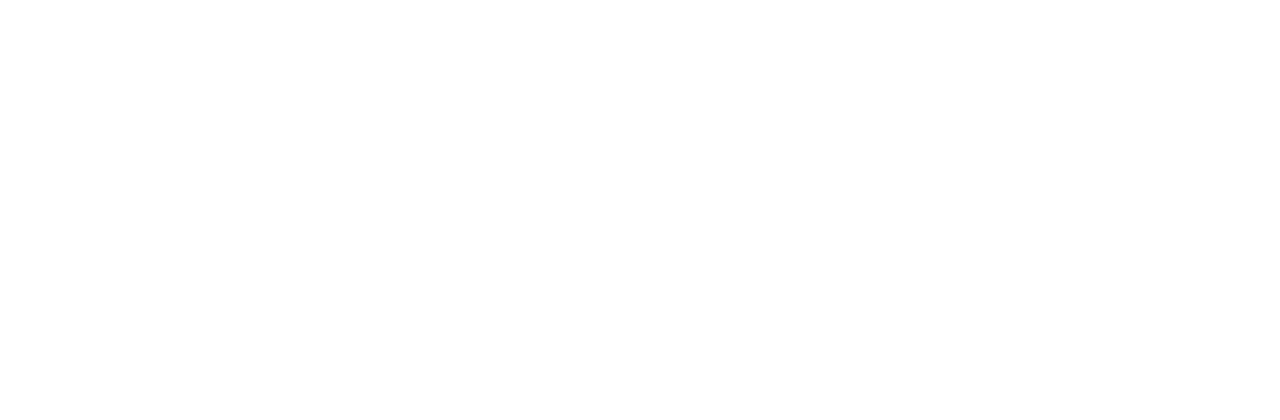
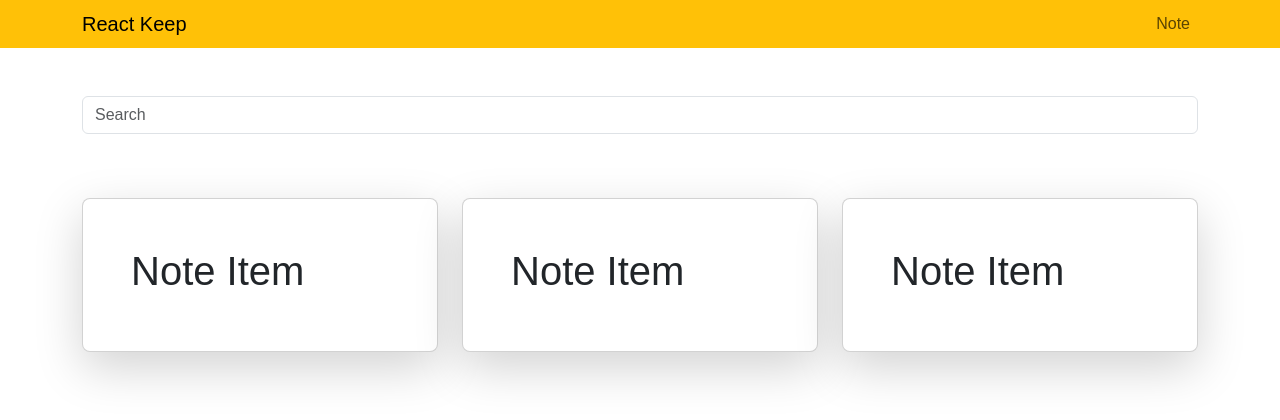
Before and after one commit to audie38/mern-project, a React (Vite) app in the folder react-keep/client/: page / in a window 1280 px wide. Shown: the top 420 px of the page. Built offline with nearby package versions, Linux system fonts and the light colour scheme.

Commit message:
Add UI Template

```diff
--- a/react-keep/client/src/App.jsx
+++ b/react-keep/client/src/App.jsx
@@ -1,3 +1,34 @@
+import { createBrowserRouter, RouterProvider } from "react-router-dom";
+
+import Root from "./components/layout/Root";
+import Error from "./pages/Error";
+
+import Note from "./pages/note/Note";
+import NoteAddEdit from "./pages/note/NoteAddEdit";
+
+const router = createBrowserRouter([
+  {
+    path: "/",
+    element: <Root />,
+    errorElement: <Error />,
+    children: [
+      {
+        path: "/",
+        index: true,
+        element: <Note />,
+      },
+      {
+        path: "/note",
+        element: <NoteAddEdit />,
+      },
+      {
+        path: "/note/:id",
+        element: <NoteAddEdit />,
+      },
+    ],
+  },
+]);
+
 export default function App() {
-  return <></>;
+  return <RouterProvider router={router} />;
 }
--- /dev/null
+++ b/react-keep/client/src/components/layout/NavBar.jsx
@@ -0,0 +1,23 @@
+import { NavLink } from "react-router-dom";
+
+export default function NavBar() {
+  return (
+    <nav className="navbar navbar-expand-lg navbar-warning bg-warning">
+      <div className="container">
+        <NavLink to="/" className="navbar-brand">
+          React Keep
+        </NavLink>
+        <button className="navbar-toggler" type="button" data-bs-toggle="collapse" data-bs-target="#navbarNavAltMarkup" aria-controls="navbarNavAltMarkup" aria-expanded="false" aria-label="Toggle navigation">
+          <span className="navbar-toggler-icon"></span>
+        </button>
+        <div className="collapse navbar-collapse" id="navbarNavAltMarkup">
+          <div className="navbar-nav ms-auto">
+            <NavLink to="/note" className={({ isActive }) => (isActive ? "nav-link active" : "nav-link")}>
+              Note
+            </NavLink>
+          </div>
+        </div>
+      </div>
+    </nav>
+  );
+}
--- /dev/null
+++ b/react-keep/client/src/components/layout/Root.jsx
@@ -0,0 +1,15 @@
+import { Fragment } from "react";
+import { Outlet } from "react-router-dom";
+
+import NavBar from "./NavBar";
+
+export default function Root() {
+  return (
+    <Fragment>
+      <NavBar />
+      <div className="container my-5">
+        <Outlet />
+      </div>
+    </Fragment>
+  );
+}
--- /dev/null
+++ b/react-keep/client/src/components/note/NoteFilter.jsx
@@ -0,0 +1,24 @@
+import { useState } from "react";
+
+const NoteFilter = () => {
+  const [searchQuery, setSearchQuery] = useState("");
+  const setSearchQueryHandler = (event) => {
+    setSearchQuery(event.target.value);
+    console.log("Search Queries: ", event.target.value);
+  };
+
+  const onSearchHandler = (event) => {
+    event.preventDefault();
+    console.log("Search Queries: ", searchQuery);
+  };
+
+  return (
+    <div className="d-flex justify-content-center align-items-center">
+      <form onSubmit={onSearchHandler} className="w-100 mx-auto" role="search">
+        <input className="form-control me-2" value={searchQuery} onChange={setSearchQueryHandler} type="search" placeholder="Search" aria-label="Search" />
+      </form>
+    </div>
+  );
+};
+
+export default NoteFilter;
--- /dev/null
+++ b/react-keep/client/src/components/note/NoteForm.jsx
@@ -0,0 +1,16 @@
+import Card from "../ui/Card";
+import PropTypes from "prop-types";
+
+const NoteForm = (props) => {
+  let content = <p>Add Note Page</p>;
+  if (props.isEdit) {
+    content = <p>Edit Note Page</p>;
+  }
+  return <Card className="d-flex justify-content-center align-items-center">{content}</Card>;
+};
+
+NoteForm.propTypes = {
+  isEdit: PropTypes.bool,
+};
+
+export default NoteForm;
--- /dev/null
+++ b/react-keep/client/src/components/note/NoteItem.jsx
@@ -0,0 +1,14 @@
+import Card from "../ui/Card";
+import { Link } from "react-router-dom";
+
+const NoteItem = () => {
+  return (
+    <Link to={`/note/1`} className="col-lg-4 col-md-3 col-sm-6">
+      <Card>
+        <h1>Note Item</h1>
+      </Card>
+    </Link>
+  );
+};
+
+export default NoteItem;
--- /dev/null
+++ b/react-keep/client/src/components/note/NoteList.jsx
@@ -0,0 +1,13 @@
+import NoteItem from "./NoteItem";
+
+const NoteList = () => {
+  return (
+    <div className="row d-flex justify-content-center align-items-center my-5">
+      <NoteItem />
+      <NoteItem />
+      <NoteItem />
+    </div>
+  );
+};
+
+export default NoteList;
--- /dev/null
+++ b/react-keep/client/src/components/ui/Card.jsx
@@ -0,0 +1,13 @@
+import PropTypes from "prop-types";
+
+const Card = (props) => {
+  const classes = `card shadow-lg p-5 my-3 rounded-3 ${props.className}`;
+  return <div className={classes}>{props.children}</div>;
+};
+
+Card.propTypes = {
+  className: PropTypes.string,
+  children: PropTypes.oneOfType([PropTypes.arrayOf(PropTypes.node), PropTypes.node]),
+};
+
+export default Card;
--- /dev/null
+++ b/react-keep/client/src/pages/Error.jsx
@@ -0,0 +1,9 @@
+const Error = () => {
+  return (
+    <div className="container my-5 text-center">
+      <h1>404 | Error Page Not Found</h1>
+    </div>
+  );
+};
+
+export default Error;
--- /dev/null
+++ b/react-keep/client/src/pages/note/Note.jsx
@@ -0,0 +1,14 @@
+import { Fragment } from "react";
+import NoteFilter from "../../components/note/NoteFilter";
+import NoteList from "../../components/note/NoteList";
+
+const Note = () => {
+  return (
+    <Fragment>
+      <NoteFilter />
+      <NoteList />
+    </Fragment>
+  );
+};
+
+export default Note;
--- /dev/null
+++ b/react-keep/client/src/pages/note/NoteAddEdit.jsx
@@ -0,0 +1,12 @@
+import { useParams } from "react-router-dom";
+import NoteForm from "../../components/note/NoteForm";
+
+const NoteAddEdit = () => {
+  const params = useParams();
+  const id = params.id;
+  const isEditMode = id ? true : false;
+
+  return <NoteForm isEdit={isEditMode} />;
+};
+
+export default NoteAddEdit;
```
